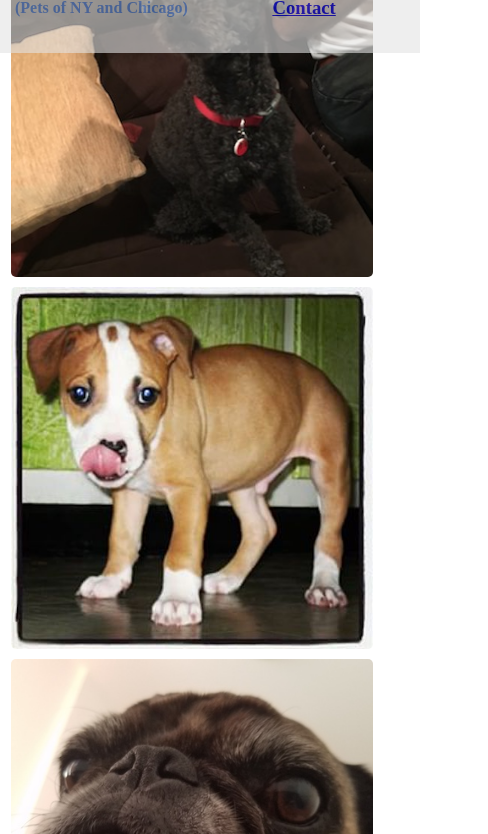
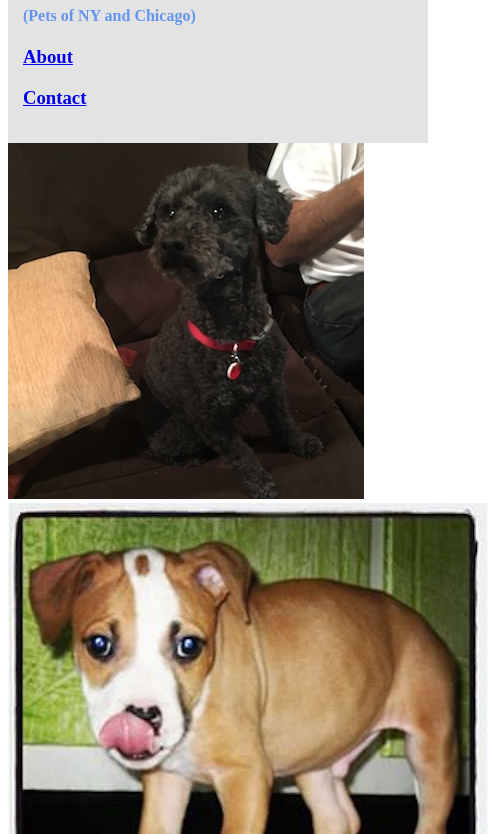
Before and after one commit to intersim/PONY, a website: page index.html in a window 390 px wide. Shown: the part 96-930 px from the top of the page, 488 px wide, since content can reach past the window. Drawn offline with Linux system fonts and the light colour scheme.

Commit message:
start point of demo

```diff
--- a/public/stylesheets/style.css
+++ b/public/stylesheets/style.css
@@ -1,13 +1,8 @@
 .container {
-	display: flex;
  	min-height: 100vh;
- 	flex-direction: column;
-
 }
 
 .header {
-	display: flex;
-	flex-direction: row;
 	width: 100vw;
 	padding: 15px;
 	background-color: #e3e3e3;
@@ -20,8 +15,6 @@
 
 .header-nav {
 	width: 33%;
-	display: flex;
-	align-content: flex-end;
 }
 
 .nav-item {
@@ -30,9 +23,7 @@
 
 
 .main-gallery-img {
-	width: calc(25% - 12px);
-	margin: 3px;
-	border-radius: 5px;
+
 }
 
 .crop {
@@ -45,36 +36,16 @@
 
 
 @media (max-width: 1000px) {
-  .container {
-    flex: 1;
-  }
-  .main-gallery-img {
-  	width: calc(33% - 12px);
-  }
+
 
 }
 
 @media (max-width: 800px) {
 
-  .main-gallery-img {
-  	width: calc(50% - 12px);
-  }
 
 }
 
 @media (max-width: 450px) {
 
-	.main-gallery-img {
-		width: calc(100% - 12px);
-	}
-	.header {
-		position: fixed;
-		top: 0;
-		left: 0;
-		opacity: 0.6;
-	}
-	.header-nav {
-		flex-direction: column;
-	}
 
 }
```
